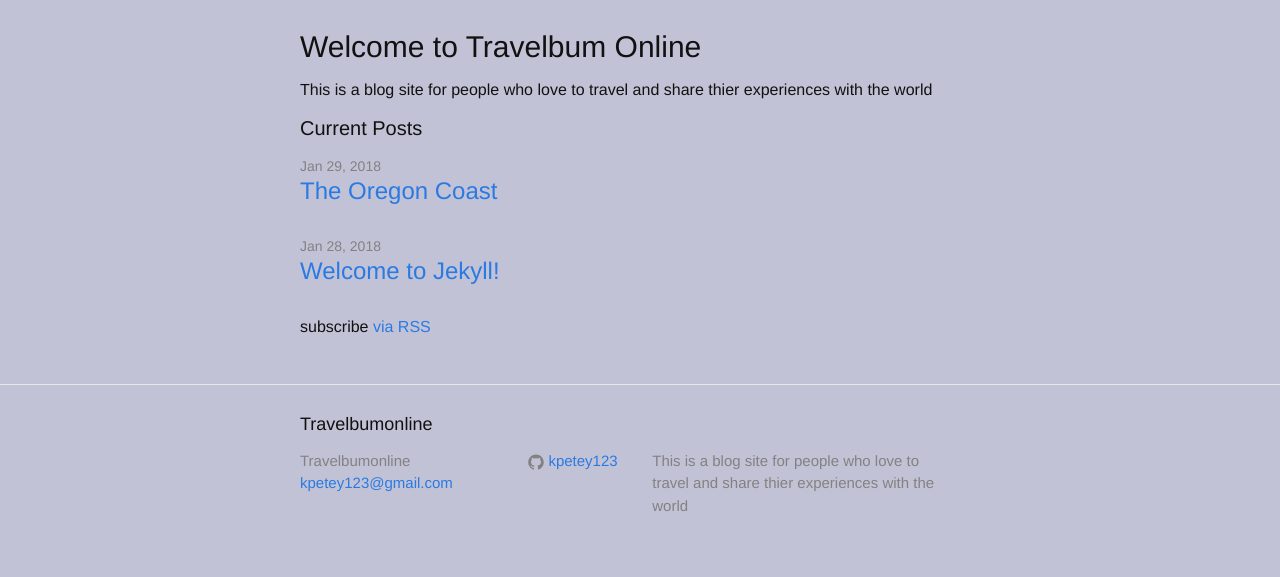
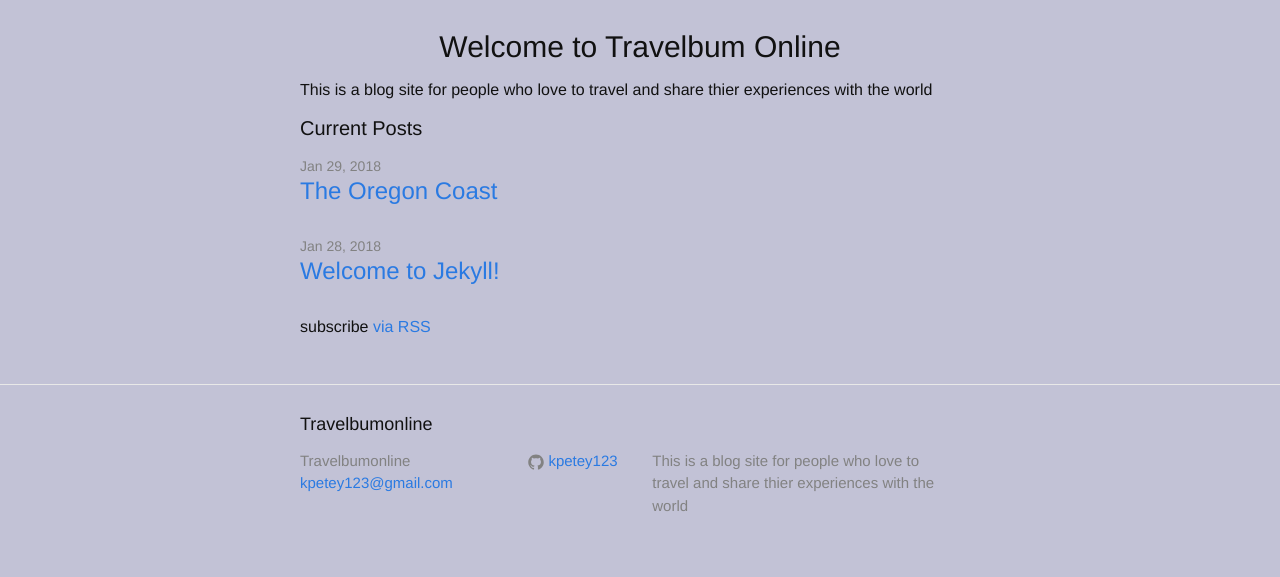
Before and after one commit to kpetey123/kpetey123.github.io, a Jekyll site: the page built from index.html, in a window 1280 px wide. Shown: the part 367-944 px from the top of the page. Built offline with Jekyll 4.4.1, drawn with Linux system fonts in a browser that asks for light colours.

Commit message:
Update _layout.scss

```diff
--- a/_sass/_layout.scss
+++ b/_sass/_layout.scss
@@ -25,9 +25,7 @@
 }
 
 .welcomeHeading {
-    font-size: 30px;
-    font-weight: 400;
-    float: center;
+    text-align: center;
 }
 
 .logo {
```
